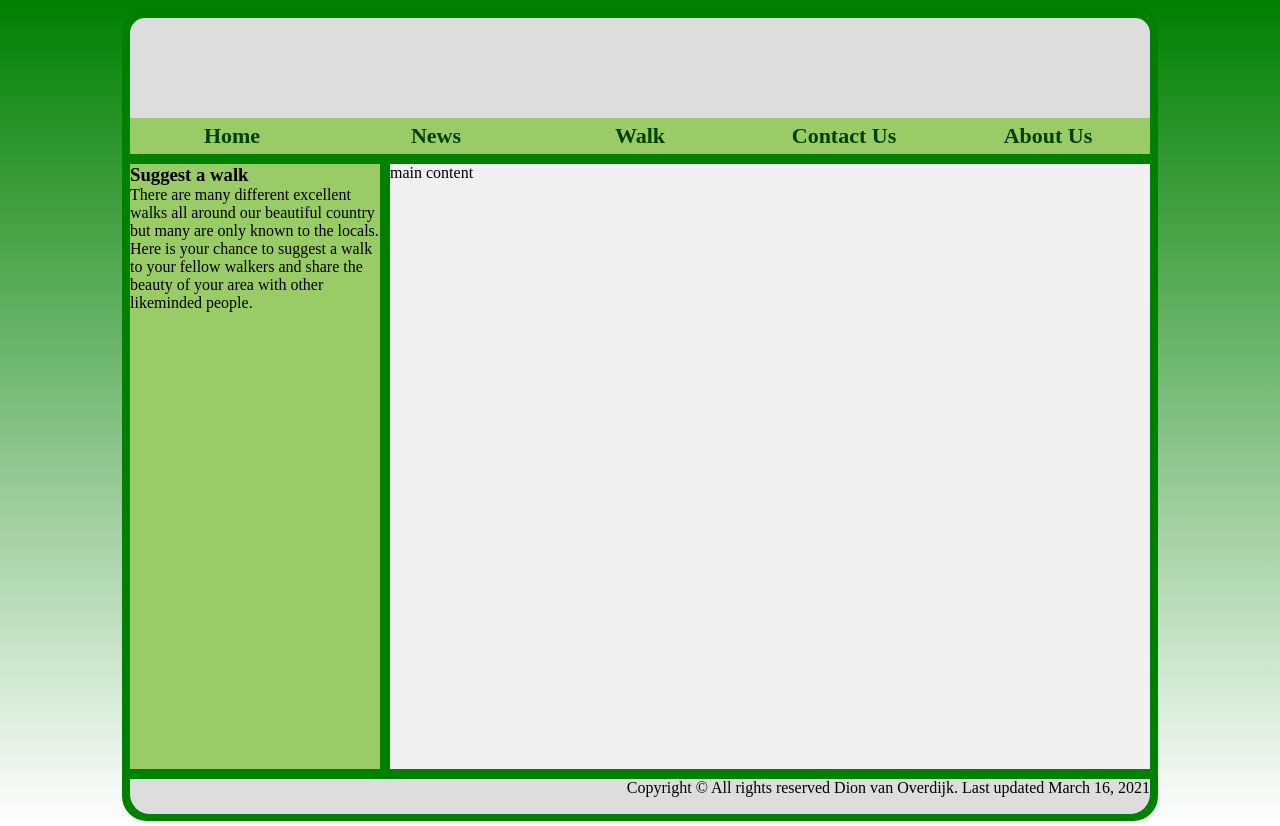
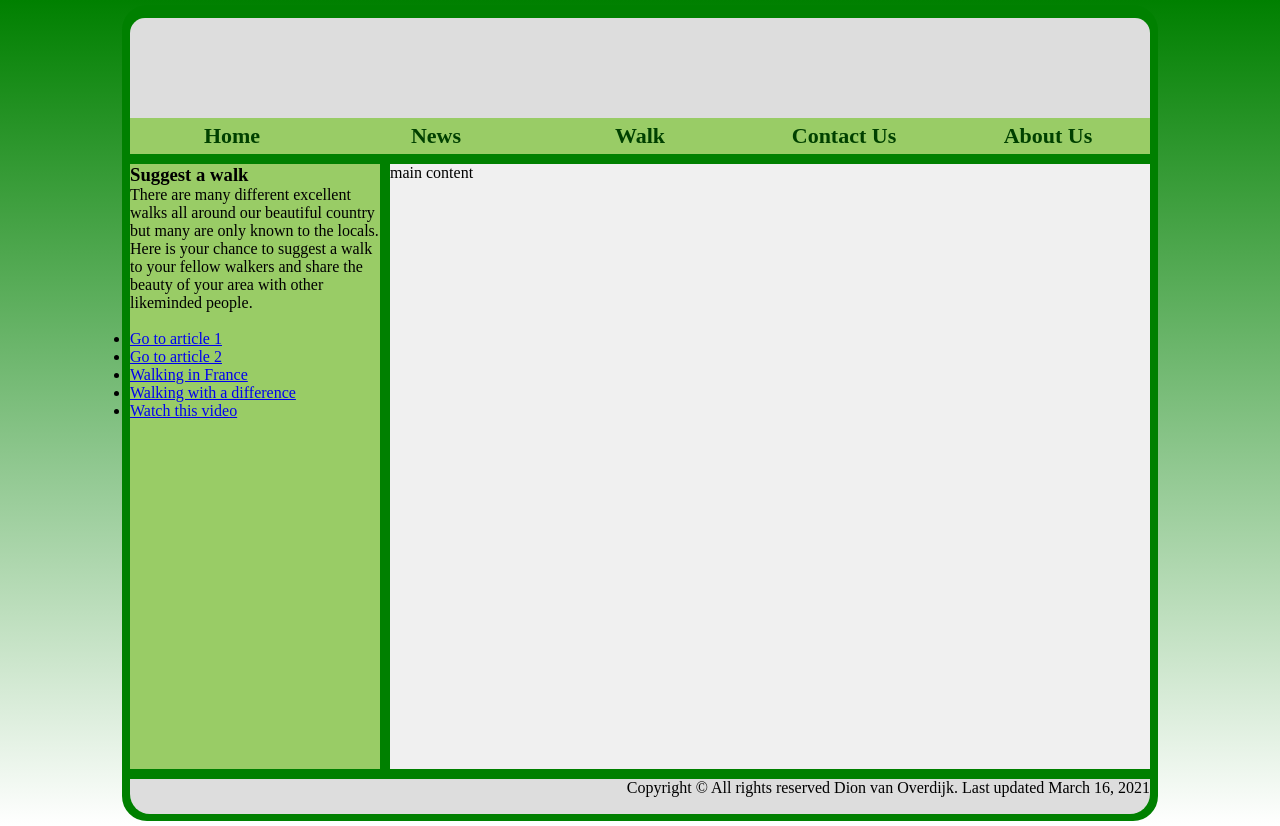
Before and after one commit to hubbychops/countryside, a plain HTML site: page index.html in a window 1280 px wide. Drawn offline with Linux system fonts and the light colour scheme.

Commit message:
Links as a list style

```diff
--- a/index.html
+++ b/index.html
@@ -21,6 +21,14 @@
 			<p>There are many different excellent walks all around our beautiful country but many are only known to the locals.
 				Here is your chance to suggest a walk to your fellow walkers and share the beauty of your area with
 				other likeminded people.</p><br />
+			<ul class="listStyle">
+				<li><a href="http://www.walkingbritain.co.uk/walks/walks/walk_a/2315/">Go to article 1</a></li>
+				<li><a href="http://www.walkingenglishman.com/lakes1.htm">Go to article 2</a></li>
+				<li><a href="http://www.mirror.co.uk/lifestyle/travel/europe-short-haul/french-gastronomic-walking-holidays-in-the-northern-1173807">Walking in France</a></li>
+				<li><a href="http://www.nerdles.com/2012/07/09/in-daryls-shoes-walking-dead-video-game-expectations/">Walking with a difference</a></li>
+				<li><a href="http://www.youtube.com/watch?v=pVC3ha2Y774">Watch this video</a></li>
+			</ul>
+
 			</div><!--End of sidebar-->
 			<div id="main_content">main content</div><!--End of main_content-->
 		</div><!--End of fullcol-->
```
